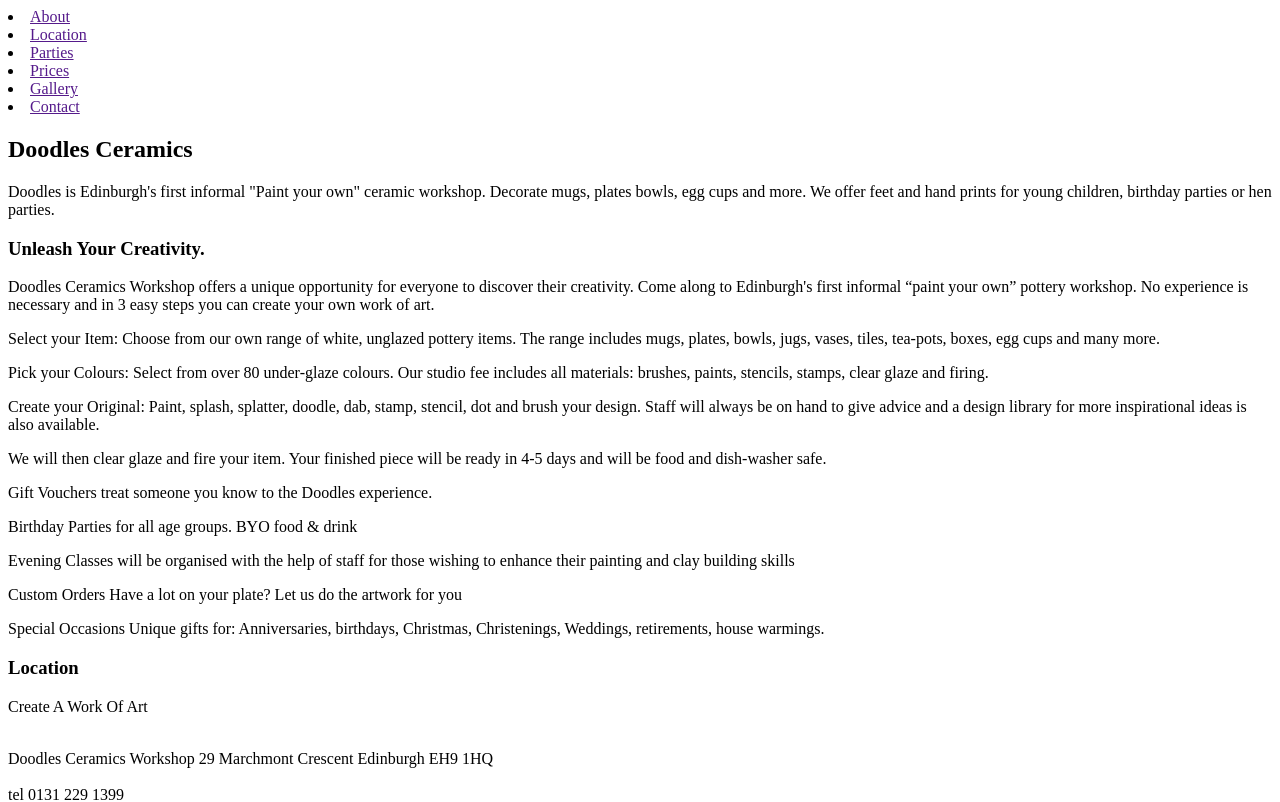
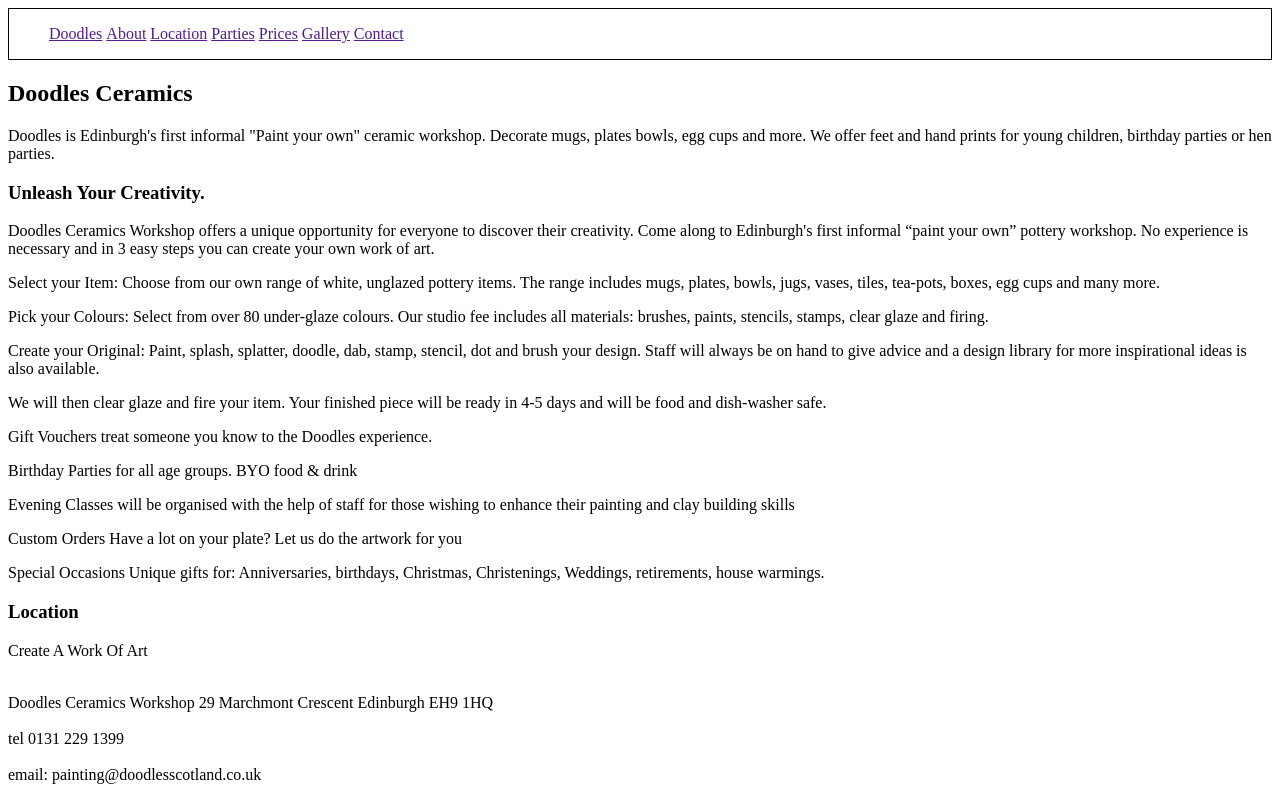
Before and after one commit to kimnorth/doodles-ceramics-website, a website: page client/index.html in a window 1280 px wide. Shown: the top 802 px of the page. Drawn offline with Linux system fonts and the light colour scheme.

Commit message:
Adding navbar css file. Removing standard styling from navbar.

```diff
--- /dev/null
+++ b/client/css/navbar.css
@@ -0,0 +1,11 @@
+#navbar {
+    border: 1px solid black;
+}
+
+#navbar ul {
+    list-style-type: none;
+}
+
+#navbar ul li {
+    display: inline;
+}
--- a/client/index.html
+++ b/client/index.html
@@ -3,17 +3,20 @@
   <head>
     <title>Doodles Ceramics</title>
     <meta name="viewport" content="width=device-width, initial-scale=1.0">
-
+    <link rel="stylesheet" href="css/navbar.css">
   <body>
 
     <nav>
-      <div>
+      <div id="navbar">
+        <ul>
+          <li><a href>Doodles</a></li>
           <li><a href="">About</a></li>
           <li><a href="">Location</a></li>
           <li><a href="">Parties</a></li>
           <li><a href="">Prices</a></li>
           <li><a href="">Gallery</a></li>
           <li><a href="">Contact</a></li>
+        </ul>
       </div>
     </nav>
 
```
Also changed, not shown: 1 other file. Lines whose indentation alone changed are shown as unchanged.
